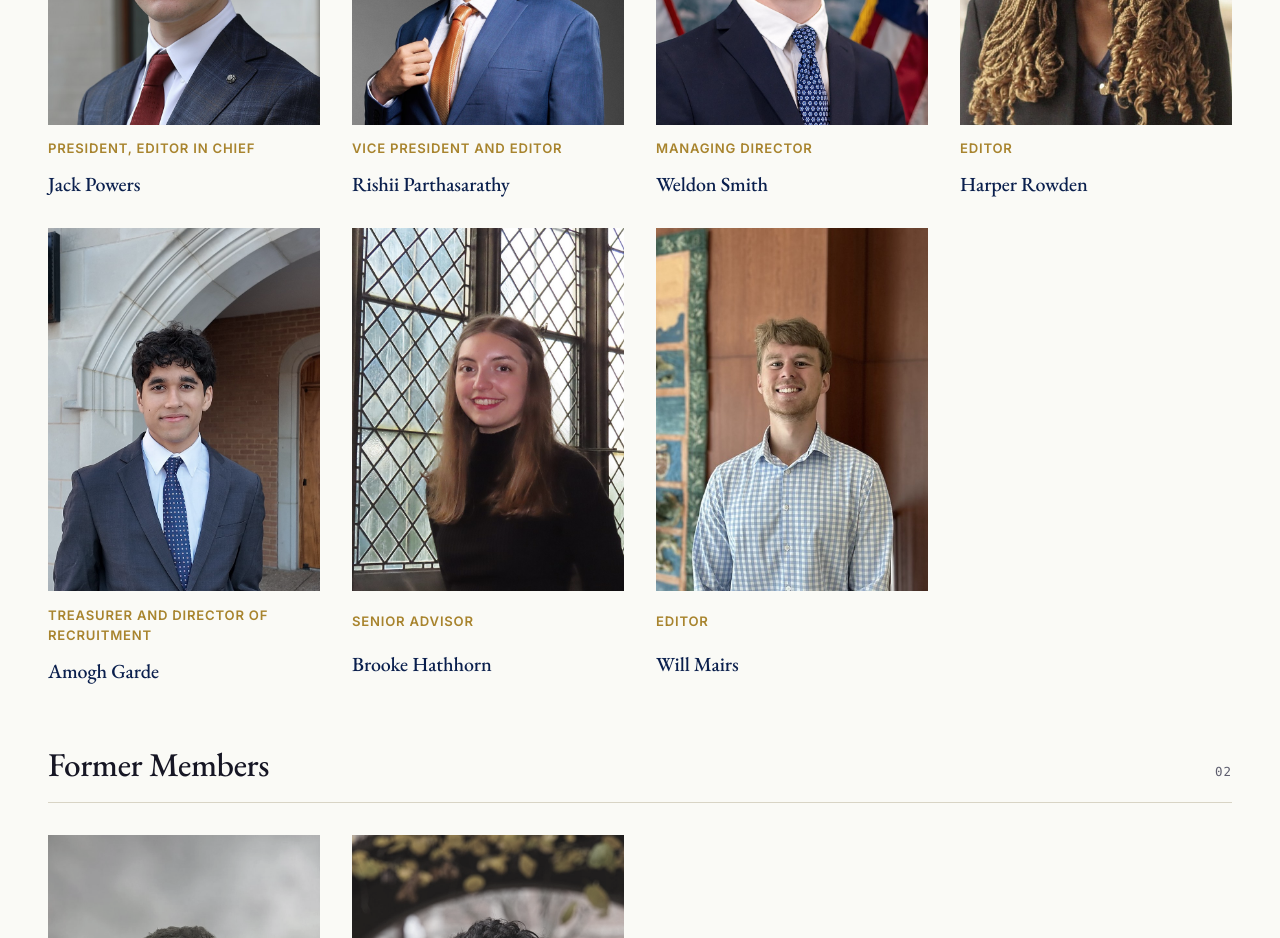
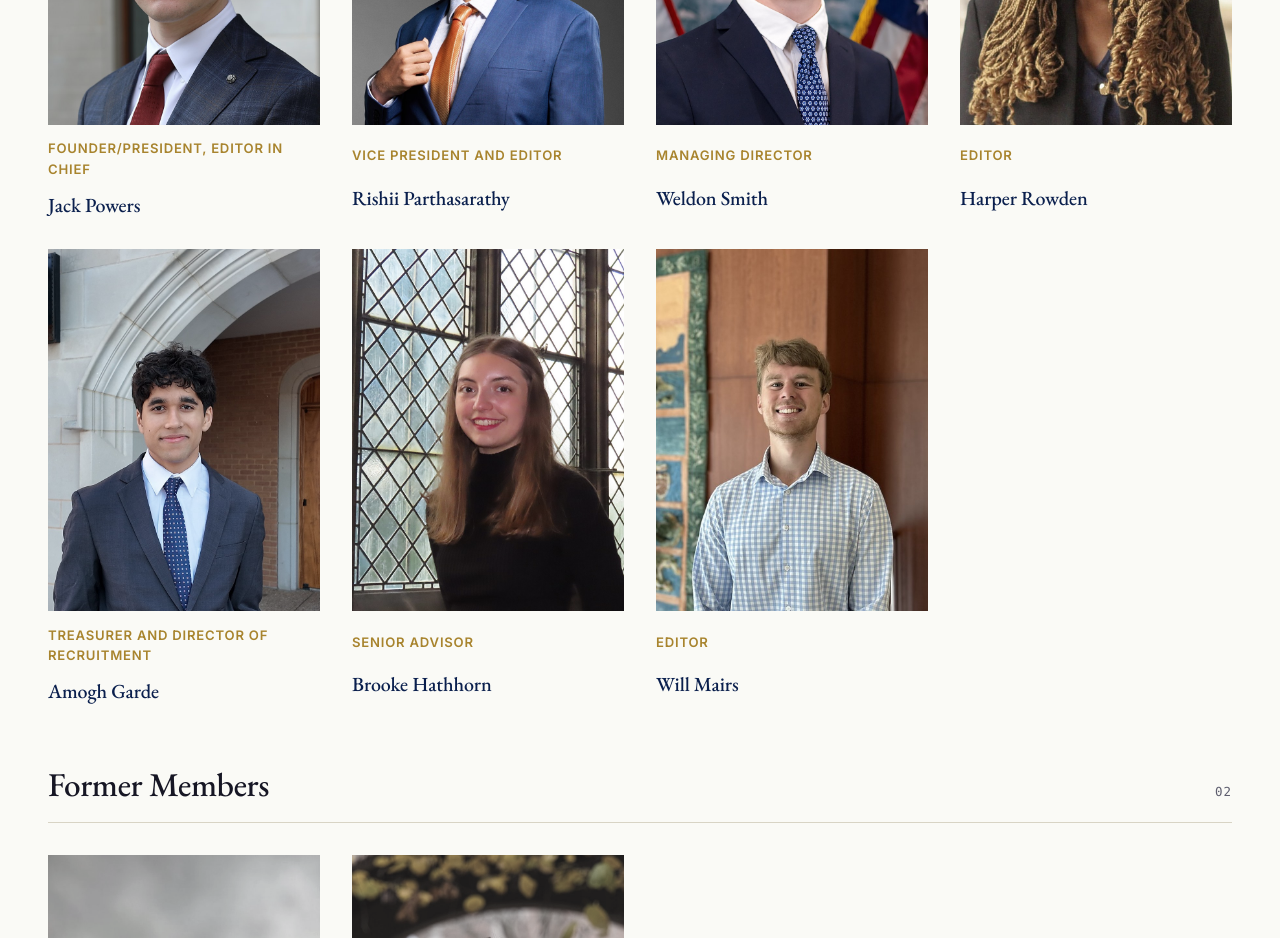
Before and after one commit to JackPowers2005/WUJOE-Website, a plain HTML site: page leadership.html in a window 1280 px wide. Shown: the part 840-1778 px from the top of the page. Drawn offline with nearby package versions, Linux system fonts and the light colour scheme.

Commit message:
Add Founder to Jack Powers' title
Now reads Founder/President, Editor in Chief on the leadership page.

```diff
--- a/leadership.html
+++ b/leadership.html
@@ -89,7 +89,7 @@
             <div class="person-portrait">
               <img src="assets/team/jack-powers.jpg?v=92bb2d66" alt="Jack Powers" loading="lazy" />
             </div>
-            <span class="role">President, Editor in Chief</span>
+            <span class="role">Founder/President, Editor in Chief</span>
             <h3>Jack Powers</h3>
           </div>
 
```
